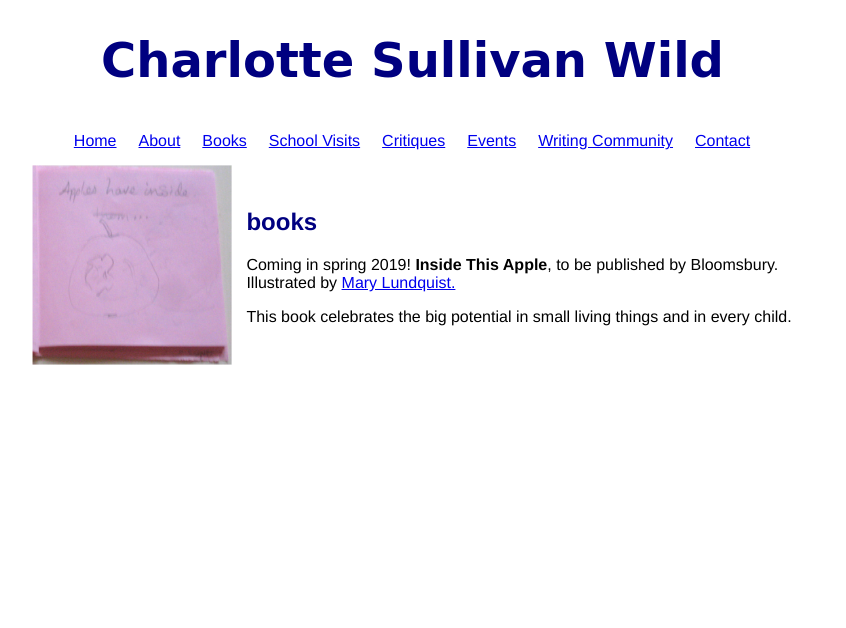
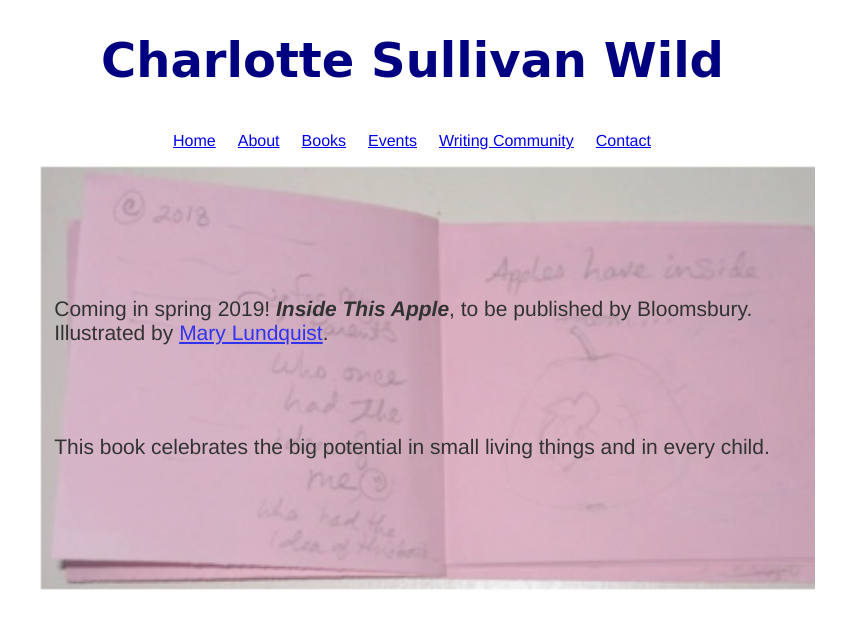
Before and after one commit to mlilley1/SullivanWebsite, a plain HTML site: page books.html in a window 1280 px wide. Shown: the whole page, without its empty margins (228-1074 px from the left). Drawn offline with Linux system fonts and the light colour scheme.

Commit message:
UpdateOct10

```diff
--- a/books.html
+++ b/books.html
@@ -14,8 +14,7 @@
 <td class="menu"><a href="index.html">Home</a></td>
 <td class="menu"><a href="about.html">About</a></td>
 <td class="menu"><a href="books.html">Books</a></td>
-<td class="menu"><a href="visits.html">School Visits</a></td>
-<td class="menu"><a href="critiques.html">Critiques</a></td>
+
 <td class="menu"><a href="events.html">Events</a></td>
 <td class="menu"><a href="community.html">Writing Community</a></td>
 <td class="menu"><a href="contact.html">Contact</a></td>
@@ -23,24 +22,26 @@
 </tr>
 </table>
 <body>
-  <table align="center">
-  <tr><td><img src="files/books_img1.png" alt="Inside This Apple sketch" title="Inside This Apple sketch" class="align-left smallbox" />
-  </td>
-    <td>
-      <h2>books</h2>
 
 
-      <p>Coming in spring 2019! <b>Inside This Apple</b>, to be published by Bloomsbury.<br> Illustrated by <a href="http://www.marylundquist.com" target="_blank">Mary Lundquist.</a></p>
-      <p>
-      This book celebrates the big potential in small living things and in every child.</p>
-
-
-</td>
-  </tr>
-  <tr>
-    <td class="caption">
-
-  </td></tr>
+  <table align="center" >
+  <tr><td><div id="bookbackground">
+    <br>
+    <br>
+    <br>
+  <br>
+    <p>Coming in spring 2019! <strong><em>Inside This Apple</em></strong>, to be published by Bloomsbury.<br> Illustrated by <a href="http://www.marylundquist.com" target="_blank">Mary Lundquist</a>.</p>
+    <br>
+    <br>
+    <p>
+    This book celebrates the big potential in small living things and in every child.</p>
+    <br>
+    <br>
+    <br>
+    <br>
+</div>
+  </td>
+    </tr>
   </table>
 
 
--- a/styles.css
+++ b/styles.css
@@ -69,6 +69,18 @@ img.largelandscape{
   height: 400px;
 }
 
+#bookbackground {
+  font-family: "Helvetica", sans-serif;
+  background:url("files/books_img2.jpg");
+  background-repeat: no-repeat;
+  background-size: cover;
+  padding: 15px;
+  font-size: 21px;
+  opacity: 0.8;
+  width: 100%;
+  height: 100%;
+}
+
 #contact {
   background-color: #FFDE7A;
   padding: 2%;
```
Also changed, not shown: about.html (+2 -3 lines), community.html (+23 -15 lines), contact.html (+4 -6 lines), events.html (+3 -4 lines), index.html (+1 -2 lines), files/books_img2.jpg (added).
